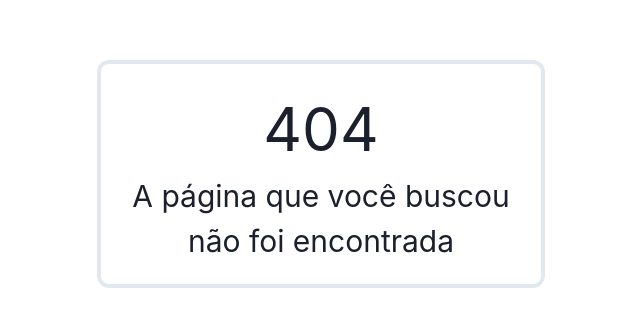
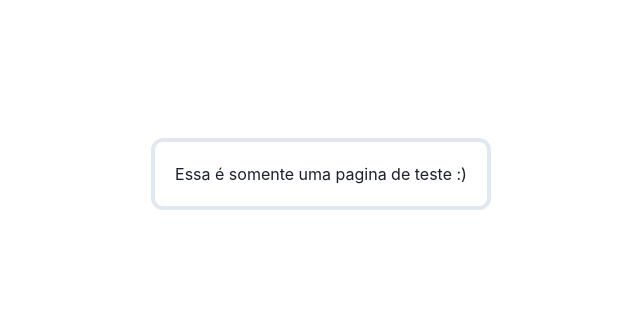
Before and after one commit to Ga-ol-an/teste_goa, a React (Create React App) app: page / in a window 1280 px wide. Before the commit this address had no page. Shown: the part 226-552 px from the top of the page, without its empty margins (319-959 px from the left). Built offline with nearby package versions, Linux system fonts and the light colour scheme.

Commit message:
commit 1 é esse aqui

```diff
--- a/src/App.js
+++ b/src/App.js
@@ -1,8 +1,6 @@
 import { BrowserRouter as Router, Routes, Route } from "react-router-dom";
-import NotFoundPage from "./pages/NotFoundPage";
+import NotFoundPage from "./pages/simpleFirstPage";
 import { ChakraProvider } from '@chakra-ui/react'
-import LoginPage from "./pages/LoginPage";
-import Dashboard from "./pages/Dashboard";
 
 
 function App() {
--- /dev/null
+++ b/src/pages/simpleFirstPage.js
@@ -0,0 +1,11 @@
+import { Box, Flex, Text } from "@chakra-ui/react";
+
+export default function NotFoundPage() {
+  return (
+    <Flex align="center" justify="center" minHeight="100vh">
+      <Box maxW='md' borderWidth='4px' borderRadius='xl' p="20px">
+        Essa é somente uma pagina de teste :)
+      </Box>
+    </Flex>
+  );
+}
```
Also changed, not shown: 2 other files (tests, documents, lock files or other folders).
